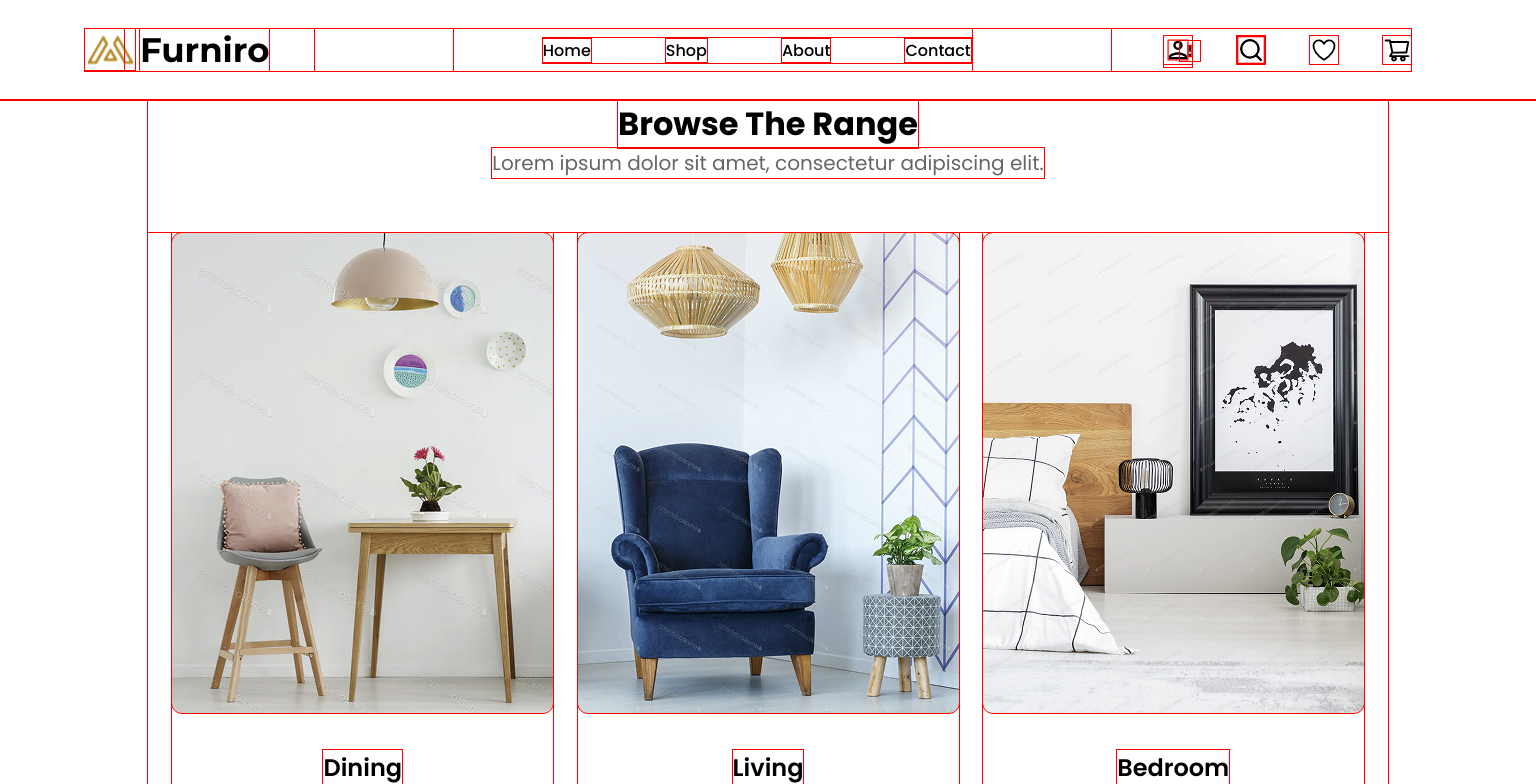
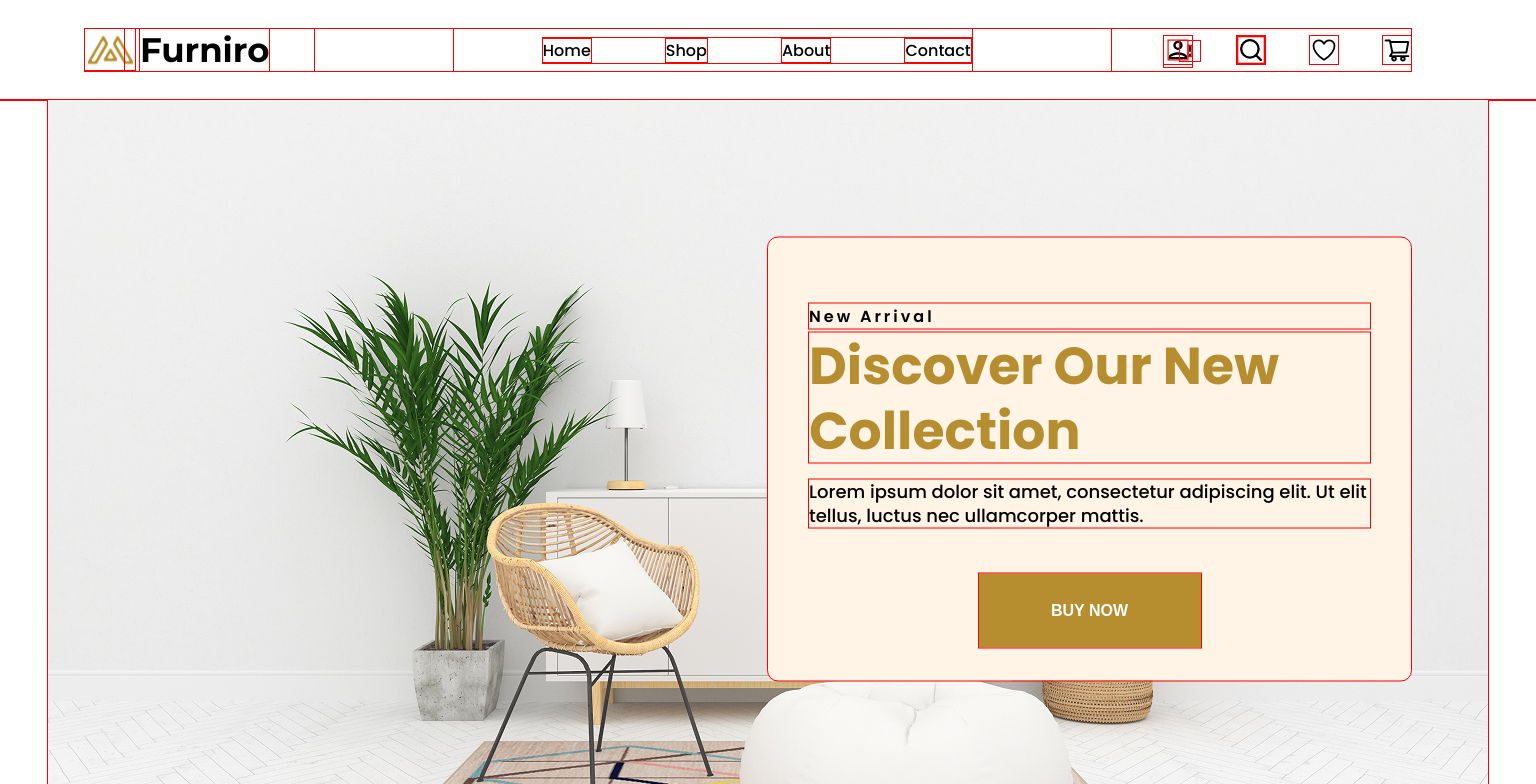
Before and after one commit to Hannalysis/furniture-site-implementation, a React (Vite) app: page / in a window 1536 px wide. Shown: the top 784 px of the page. Built offline with nearby package versions, Linux system fonts and the light colour scheme.

Commit message:
styling: Responsive banner and inner box for smaller desktops

```diff
--- a/src/pages/Home/Banner/Banner.module.css
+++ b/src/pages/Home/Banner/Banner.module.css
@@ -1,6 +1,12 @@
 .banner {
+    --banner-discover-bg-colour: hsl(33, 100%, 95%);
+
     position: relative;
-    --banner-discover-bg-colour: hsl(33, 100%, 95%);
+    height: auto;
+}
+
+.banner img {
+    width: 100%;
 }
 
 .bannerDiscoverBox {
@@ -33,13 +39,9 @@
 
 @media (min-width: 1024px) {
 
-    .banner {
-        height: 717px;
-    }
-
     .bannerDiscoverBox {
-        width: 643px;
-        height: 443px;
+        height: calc(443px - 50px);
+        width: clamp(493px, 45vw, 643px);
         padding: 66px 41px 33px;
     }
 
@@ -48,3 +50,22 @@
         height: 74px;
     }
 }
+
+@media (min-width: 1240px) {
+
+    .bannerDiscoverBox {
+        height: 443px;
+    }
+}
+
+@media (min-width: 1400px) {
+
+    .banner {
+        height: 717px;
+    }
+
+    .bannerDiscoverBox {
+        width: 643px;
+        height: 443px;
+    }
+}
--- a/src/pages/Home/Home.tsx
+++ b/src/pages/Home/Home.tsx
@@ -1,6 +1,4 @@
-// import { Typography } from "../../components/@ui/Typography/Typography";
-
-// import { Banner } from "./Banner/Banner"
+import { Banner } from "./Banner/Banner"
 import { BrowseTheRange } from "./BrowseTheRange/BrowseTheRange";
 import { OurProducts } from "./OurProducts/OurProducts";
 // import { Inspirations } from "./Inspirations/Inspirations"
@@ -8,7 +6,7 @@
 
 export const Home = () => (
   <>
-    {/* <Banner /> */}
+    <Banner />
     <BrowseTheRange />
     <OurProducts />
     {/* <Inspirations />
```
